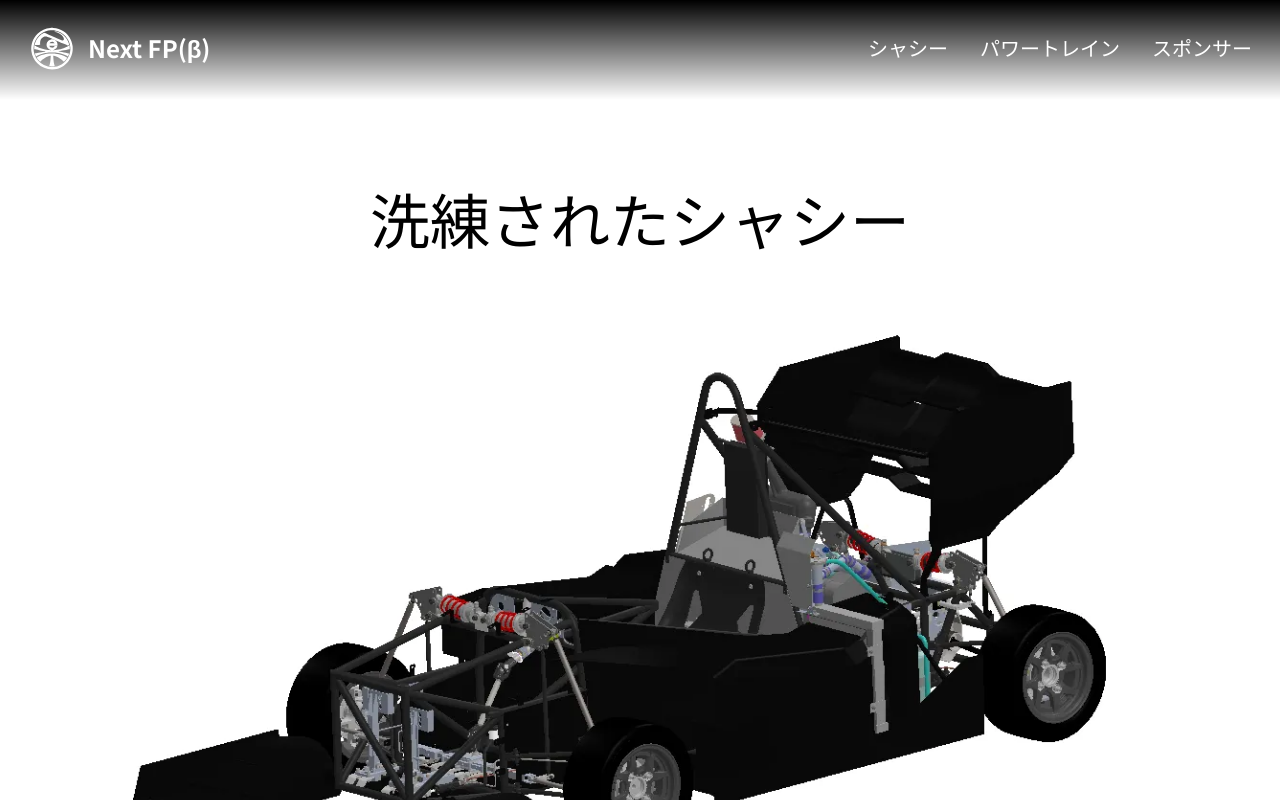
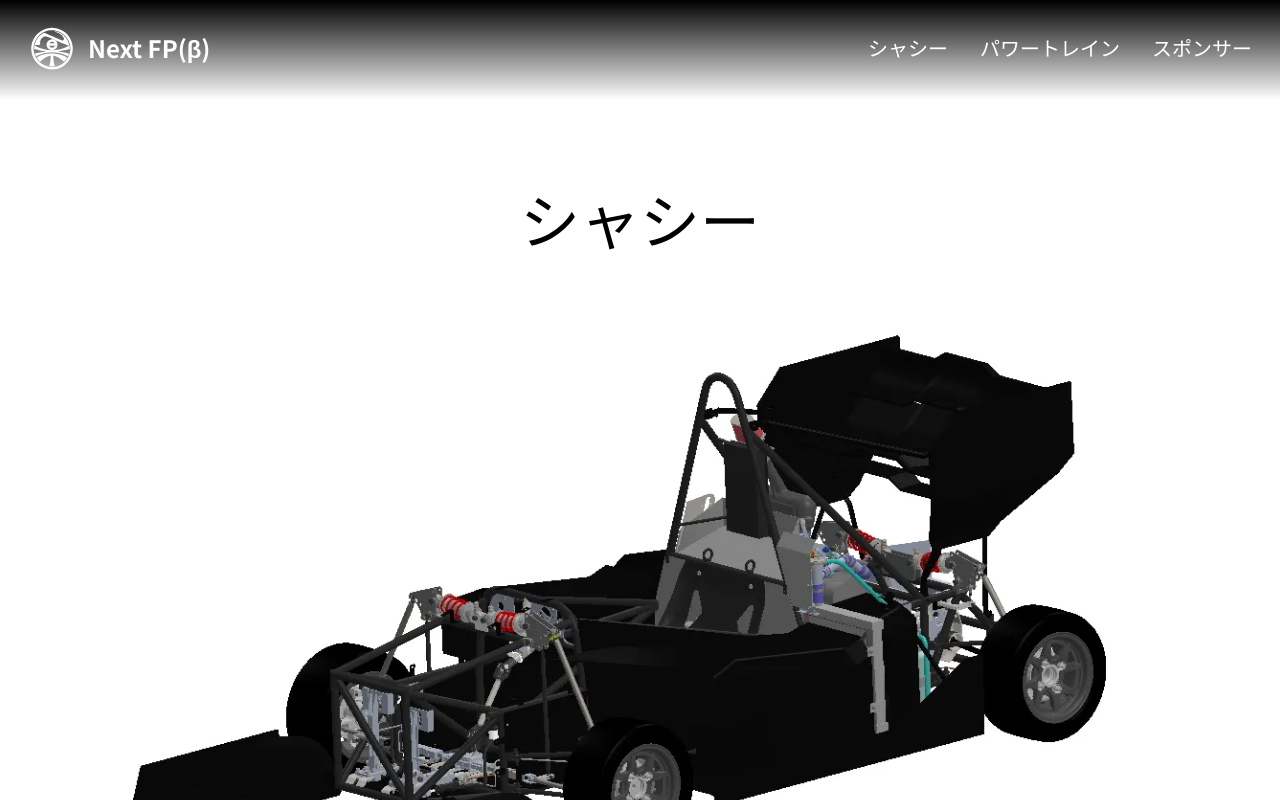
Before and after one commit to nextfp/nextPage, a Next.js app: page /chassis in a window 1280 px wide. Shown: the top 800 px of the page. Built offline with nearby package versions, Linux system fonts and the light colour scheme.

Commit message:
強力なパワートレインを修正しました

```diff
--- a/app/chassis/Title.tsx
+++ b/app/chassis/Title.tsx
@@ -7,7 +7,7 @@ export default function Title() {
       <div className="mx-auto max-w-screen-2xl px-6 py-22 sm:px-16">
         <header className="flex flex-col justify-center">
           <h1 className="mb-6 self-center text-4xl font-medium text-black sm:text-6xl">
-            洗練されたシャシー
+            シャシー
           </h1>
           <Image className="self-center" src={chassisImage} alt="Cad ASSY" />
         </header>
--- a/app/powerTrain/title.tsx
+++ b/app/powerTrain/title.tsx
@@ -7,7 +7,7 @@ export default function Title() {
       <div className="mx-auto max-w-screen-2xl px-6 py-22 sm:px-16">
         <header className="flex flex-col justify-center">
           <h1 className="mb-6 self-center text-4xl font-medium text-black sm:text-6xl">
-            強力なパワートレイン
+            パワートレイン
           </h1>
           <Image
             className="self-center"
```
